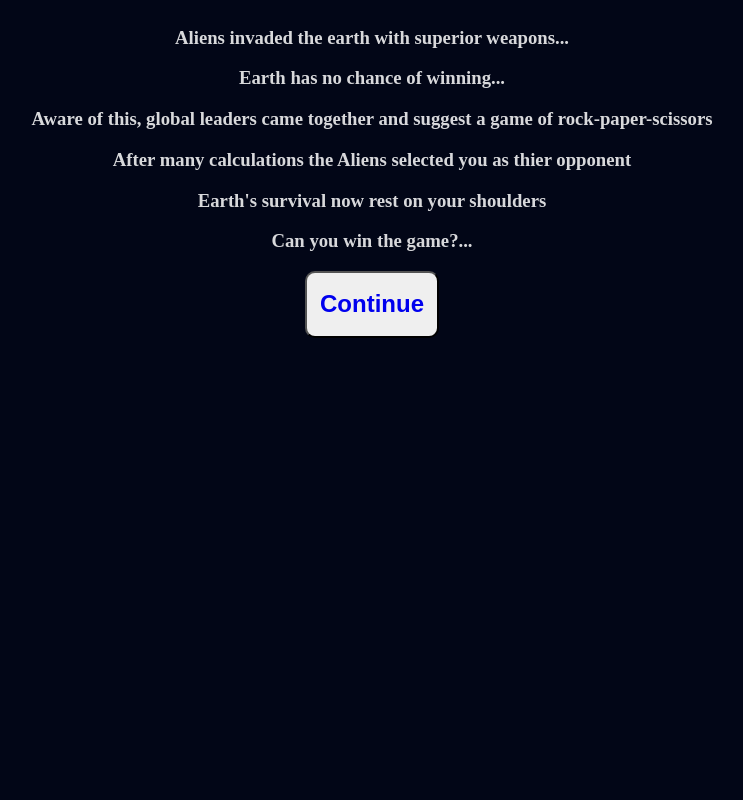
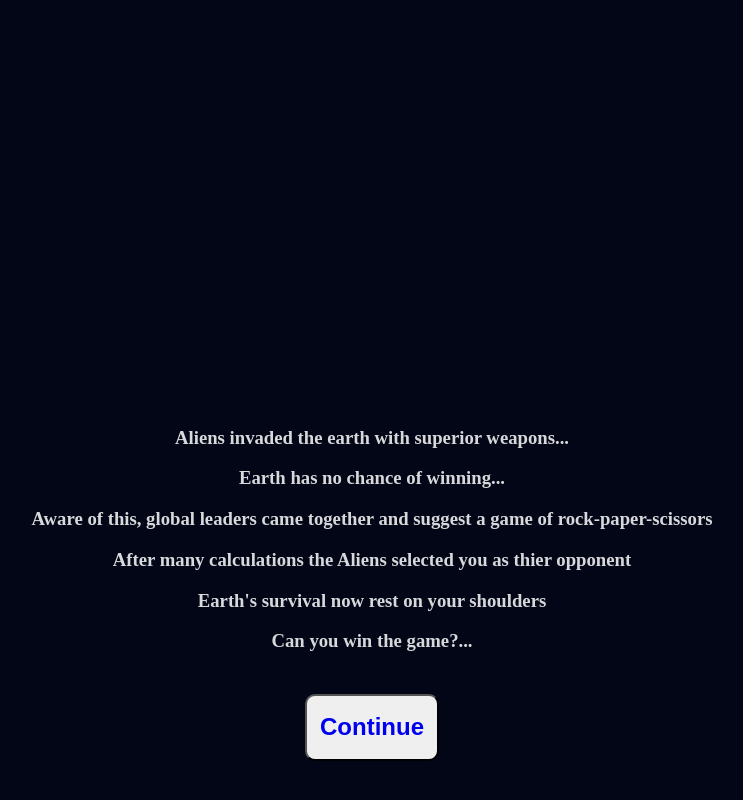
Before and after one commit to carridice123/rockPaperScissors, a website: page public/index.html in a window 1280 px wide. Shown: the whole page, without its empty margins (268-1011 px from the left). Drawn offline with Linux system fonts and the light colour scheme.

Commit message:
move home page story to center

```diff
--- a/public/style.css
+++ b/public/style.css
@@ -1,5 +1,7 @@
 body {
     background-color: #020617;
+    padding-top: 25em;
+
 }
 .story{
     color: white;
@@ -35,6 +37,9 @@ body {
     display: flex;
     align-items: center;
     flex-direction: column;
+    /* margin-top: 40px; */
+    gap: 23px;
+
 
 }
 
```
